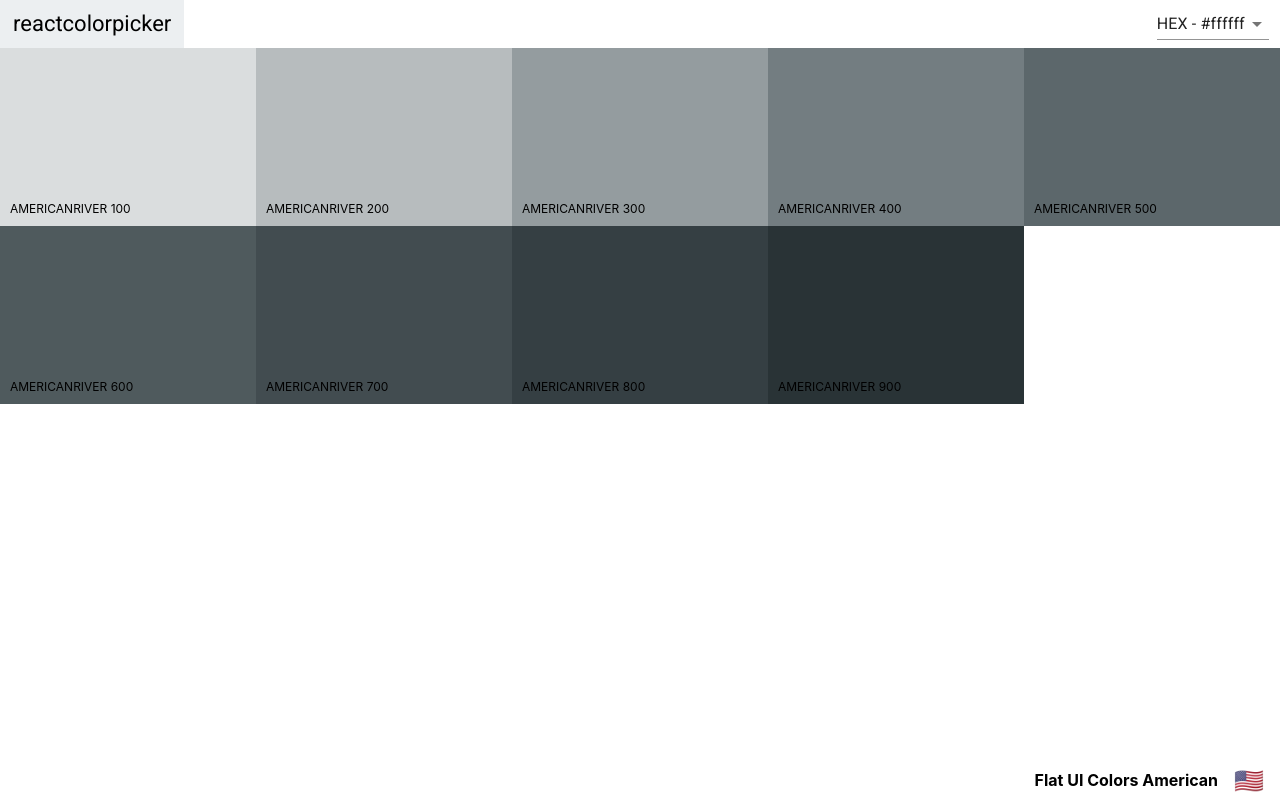
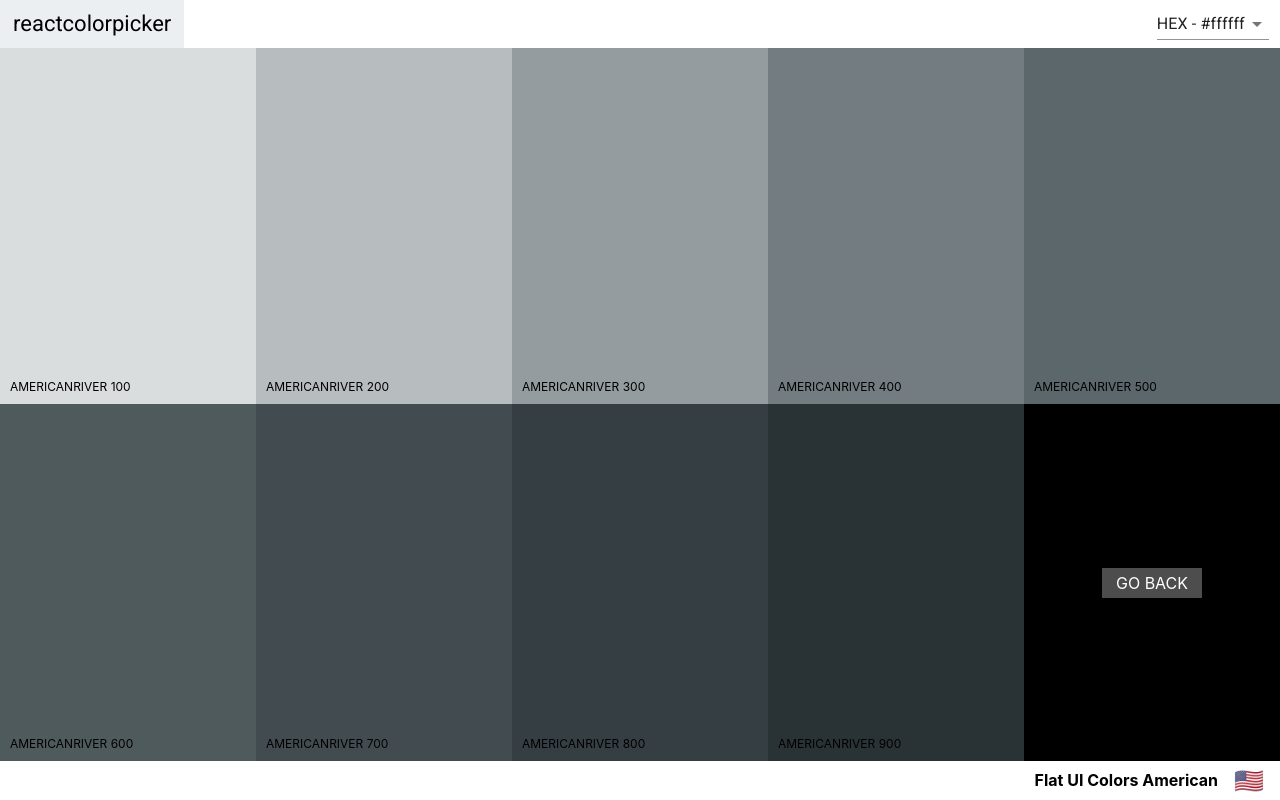
Before and after one commit to jump3rhood/React-colors-app, a React (Create React App) app: page /palette/flat-ui-colors-american/americanriver in a window 1280 px wide. Built offline with nearby package versions, Linux system fonts and the light colour scheme.

Commit message:
Add Go Back Link

```diff
--- a/src/ColorBox.css
+++ b/src/ColorBox.css
@@ -8,7 +8,15 @@
     cursor: pointer;
     margin-bottom: -3.5px;
 }
-.copy-button {
+.SingleColorPalette .ColorBox {
+    height: 50%;
+}
+.ColorBox.go-back {
+    color: white;
+    background-color: black;
+}
+.copy-button,
+.back-button {
     width: 100px;
     height: 30px;
     position: absolute;
@@ -23,6 +31,9 @@
     line-height: 30px;
     color: white;
     border: none;
+    text-decoration: none;
+}
+.copy-button {
     opacity: 0;
 }
 .ColorBox:hover .copy-button {
--- a/src/SingleColorPalette.js
+++ b/src/SingleColorPalette.js
@@ -1,4 +1,5 @@
 import React, { Component } from 'react'
+import { Link } from 'react-router-dom';
 import Navbar from './Navbar';
 import ColorBox from './ColorBox';
 import PaletteFooter from './PaletteFooter'
@@ -23,7 +24,7 @@
     }
     render() {
         const { format } = this.state;
-        const { paletteName, emoji } = this.props.palette;
+        const { paletteName, emoji, id } = this.props.palette;
         const colorBoxes = this._shades.map(color => (
             <ColorBox key={color.name}
                 name={color.name}
@@ -32,11 +33,18 @@
             />
         ))
         return (
-            <div className="Palette">
+            <div className="Palette SingleColorPalette">
                 <Navbar handleChange={this.changeFormat} showingAllColors={false} />
                 <div className="Palette-colors">
                     {colorBoxes}
+                    <div className="go-back ColorBox">
+                        <Link to={`/palette/${id}`} className="back-button">
+                            Go Back
+                        </Link>
+
+                    </div>
                 </div>
+
                 <PaletteFooter paletteName={paletteName} emoji={emoji} />
             </div>
         )
```
